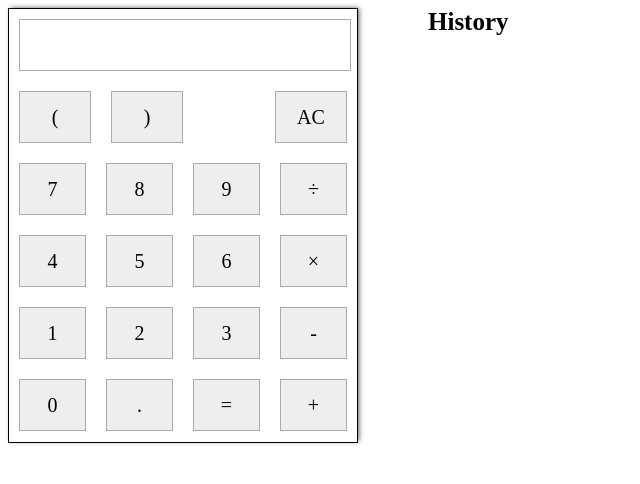
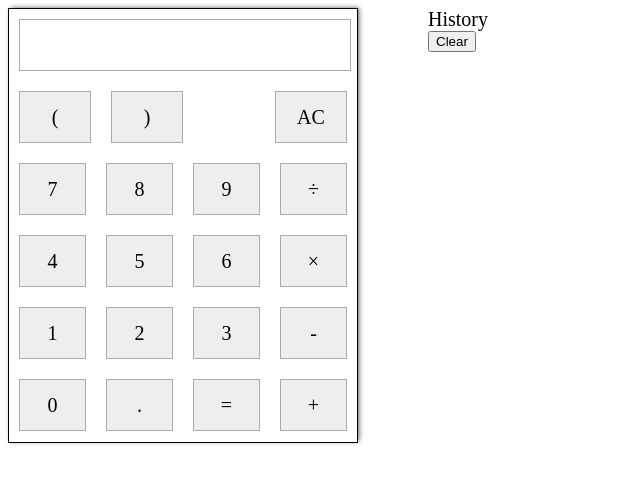
Before and after one commit to LeoStarzz/Andersen-JS, a plain HTML site: page lecture4/index.html in a window 1280 px wide. Shown: the whole page, without its empty margins (0-640 px from the left). Drawn offline with Linux system fonts and the light colour scheme.

Commit message:
Update lecture4/index.html

```diff
--- a/lecture4/index.html
+++ b/lecture4/index.html
@@ -6,6 +6,12 @@
 	<title>Calculator</title>
 	<link rel="stylesheet" type="text/css" href="style.css">
 	<script src="index.js"></script>
+	<script type="text/javascript"> document.addEventListener('click', function (e) {
+			if (document.activeElement.toString() == '[object HTMLButtonElement]') {
+				document.activeElement.blur();
+			}
+		});
+	</script>
 </head>
 
 <body>
@@ -48,8 +54,13 @@
 			</div>
 		</div>
 
-		<div class="history">
-			<h5>History</h5>
+		<div class="container_history">
+			<div class="history">
+				History
+			</div>
+			<button>
+				Clear
+			</button>
 		</div>
 	</div>
 </body>
```
